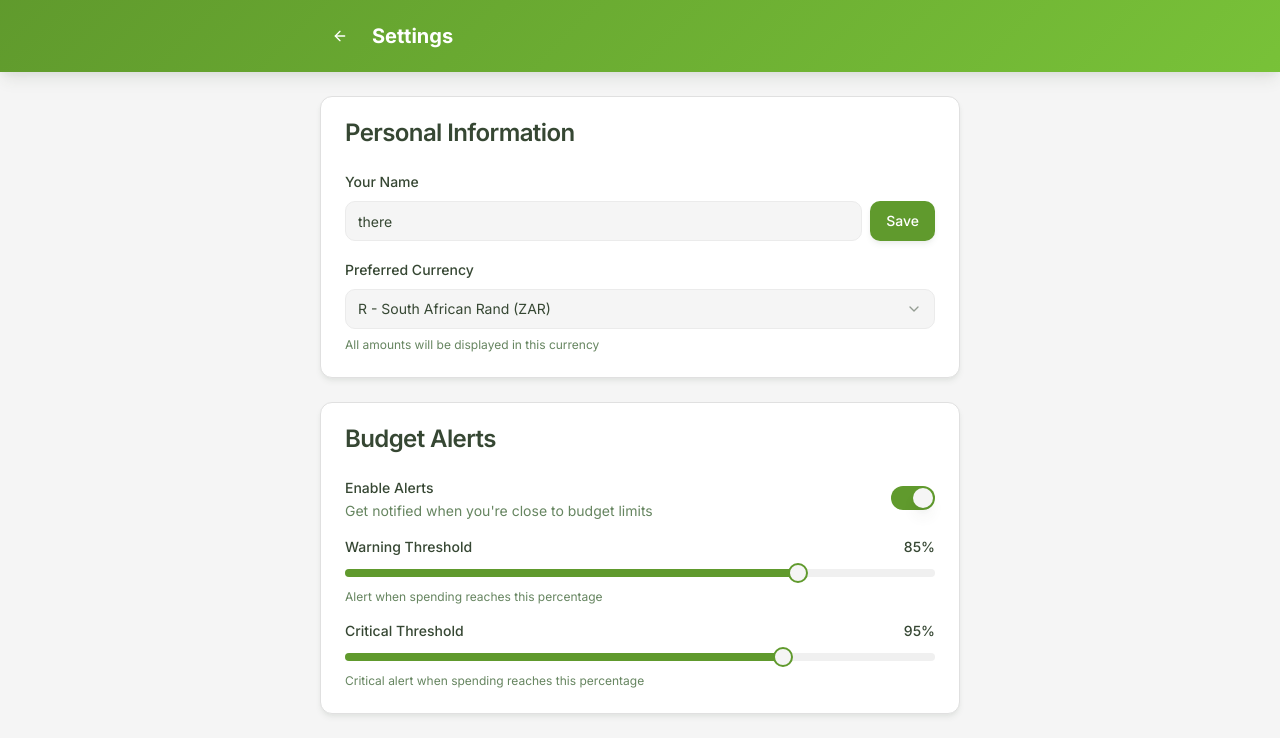
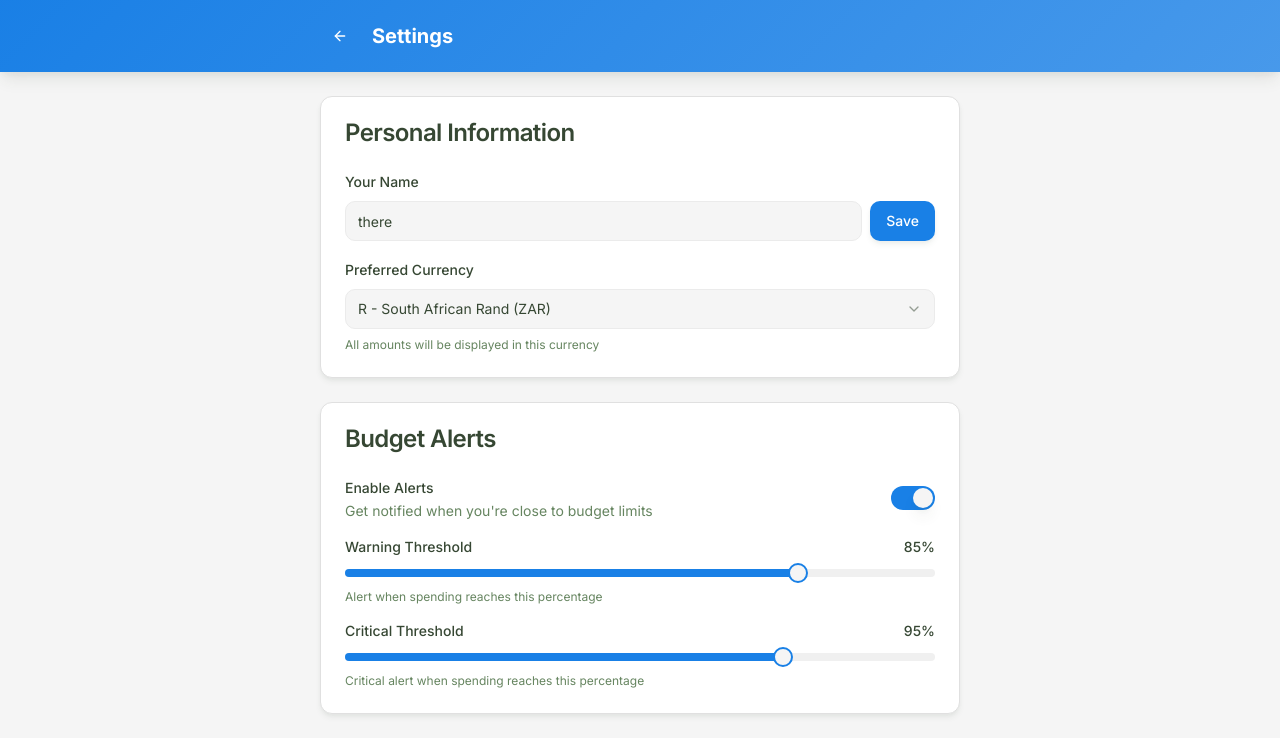
Before and after one commit to Mol-Kel/MyMani-Developmental-Build, a React (Vite) app: page /settings in a window 1280 px wide. Shown: the top 738 px of the page. Built offline with nearby package versions, Linux system fonts and the light colour scheme; the HTML template or start-up script is replaced by a standard one.

Commit message:
Update UI colors

```diff
--- a/src/index.css
+++ b/src/index.css
@@ -17,9 +17,9 @@ All colors MUST be HSL.
     --popover: 0 0% 100%;
     --popover-foreground: 111 16% 24%;
 
-    --primary: 92 55% 39%;
+    --primary: 210 80% 50%;
     --primary-foreground: 0 0% 100%;
-    --primary-glow: 92 55% 49%;
+    --primary-glow: 210 80% 60%;
 
     --secondary: 0 0% 94%;
     --secondary-foreground: 111 16% 24%;
@@ -27,33 +27,35 @@ All colors MUST be HSL.
     --muted: 0 0% 92%;
     --muted-foreground: 111 16% 45%;
 
-    --accent: 272 30% 44%;
+    --accent: 25 95% 53%;
     --accent-foreground: 0 0% 100%;
 
     --success: 92 55% 39%;
     --success-foreground: 0 0% 100%;
 
-    --warning: 38 92% 50%;
-    --warning-foreground: 0 0% 100%;
+    --warning: 45 100% 51%;
+    --warning-foreground: 111 16% 24%;
 
     --destructive: 1 66% 52%;
     --destructive-foreground: 0 0% 100%;
 
     --border: 0 0% 88%;
     --input: 0 0% 92%;
-    --ring: 92 55% 39%;
+    --ring: 210 80% 50%;
 
     --radius: 0.75rem;
 
-    --gradient-primary: linear-gradient(135deg, hsl(92 55% 39%), hsl(92 55% 49%));
+    --gradient-primary: linear-gradient(135deg, hsl(210 80% 50%), hsl(210 80% 60%));
     --gradient-success: linear-gradient(135deg, hsl(92 55% 39%), hsl(92 55% 49%));
-    --gradient-accent: linear-gradient(135deg, hsl(272 30% 44%), hsl(272 30% 54%));
+    --gradient-accent: linear-gradient(135deg, hsl(25 95% 53%), hsl(25 95% 63%));
+    --gradient-warning: linear-gradient(135deg, hsl(45 100% 51%), hsl(45 100% 61%));
+    --gradient-destructive: linear-gradient(135deg, hsl(1 66% 52%), hsl(1 66% 62%));
     --gradient-card: linear-gradient(145deg, hsl(0 0% 100%), hsl(0 0% 99%));
 
     --shadow-sm: 0 1px 2px 0 hsl(111 16% 24% / 0.05);
     --shadow-md: 0 4px 6px -1px hsl(111 16% 24% / 0.08), 0 2px 4px -1px hsl(111 16% 24% / 0.04);
     --shadow-lg: 0 10px 15px -3px hsl(111 16% 24% / 0.1), 0 4px 6px -2px hsl(111 16% 24% / 0.05);
-    --shadow-glow: 0 0 20px hsl(92 55% 49% / 0.3);
+    --shadow-glow: 0 0 20px hsl(210 80% 60% / 0.3);
 
     --transition-smooth: all 0.3s cubic-bezier(0.4, 0, 0.2, 1);
   }
@@ -68,9 +70,9 @@ All colors MUST be HSL.
     --popover: 111 16% 16%;
     --popover-foreground: 0 0% 96%;
 
-    --primary: 92 55% 45%;
-    --primary-foreground: 111 16% 12%;
-    --primary-glow: 92 55% 55%;
+    --primary: 210 80% 55%;
+    --primary-foreground: 0 0% 100%;
+    --primary-glow: 210 80% 65%;
 
     --secondary: 111 16% 20%;
     --secondary-foreground: 0 0% 96%;
@@ -78,13 +80,13 @@ All colors MUST be HSL.
     --muted: 111 16% 18%;
     --muted-foreground: 0 0% 70%;
 
-    --accent: 272 30% 50%;
+    --accent: 25 95% 58%;
     --accent-foreground: 0 0% 100%;
 
     --success: 92 55% 45%;
-    --success-foreground: 111 16% 12%;
+    --success-foreground: 0 0% 100%;
 
-    --warning: 38 92% 50%;
+    --warning: 45 100% 56%;
     --warning-foreground: 111 16% 12%;
 
     --destructive: 1 66% 52%;
@@ -92,17 +94,19 @@ All colors MUST be HSL.
 
     --border: 111 16% 24%;
     --input: 111 16% 20%;
-    --ring: 92 55% 45%;
+    --ring: 210 80% 55%;
 
-    --gradient-primary: linear-gradient(135deg, hsl(92 55% 40%), hsl(92 55% 50%));
+    --gradient-primary: linear-gradient(135deg, hsl(210 80% 50%), hsl(210 80% 60%));
     --gradient-success: linear-gradient(135deg, hsl(92 55% 40%), hsl(92 55% 50%));
-    --gradient-accent: linear-gradient(135deg, hsl(272 30% 45%), hsl(272 30% 55%));
+    --gradient-accent: linear-gradient(135deg, hsl(25 95% 53%), hsl(25 95% 63%));
+    --gradient-warning: linear-gradient(135deg, hsl(45 100% 51%), hsl(45 100% 61%));
+    --gradient-destructive: linear-gradient(135deg, hsl(1 66% 48%), hsl(1 66% 58%));
     --gradient-card: linear-gradient(145deg, hsl(111 16% 16%), hsl(111 16% 18%));
 
     --shadow-sm: 0 1px 2px 0 hsl(0 0% 0% / 0.3);
     --shadow-md: 0 4px 6px -1px hsl(0 0% 0% / 0.4), 0 2px 4px -1px hsl(0 0% 0% / 0.3);
     --shadow-lg: 0 10px 15px -3px hsl(0 0% 0% / 0.5), 0 4px 6px -2px hsl(0 0% 0% / 0.4);
-    --shadow-glow: 0 0 20px hsl(92 55% 50% / 0.4);
+    --shadow-glow: 0 0 20px hsl(210 80% 60% / 0.4);
   }
 }
 
--- a/tailwind.config.ts
+++ b/tailwind.config.ts
@@ -61,6 +61,8 @@ export default {
         'gradient-primary': 'var(--gradient-primary)',
         'gradient-success': 'var(--gradient-success)',
         'gradient-accent': 'var(--gradient-accent)',
+        'gradient-warning': 'var(--gradient-warning)',
+        'gradient-destructive': 'var(--gradient-destructive)',
         'gradient-card': 'var(--gradient-card)',
       },
       boxShadow: {
```
